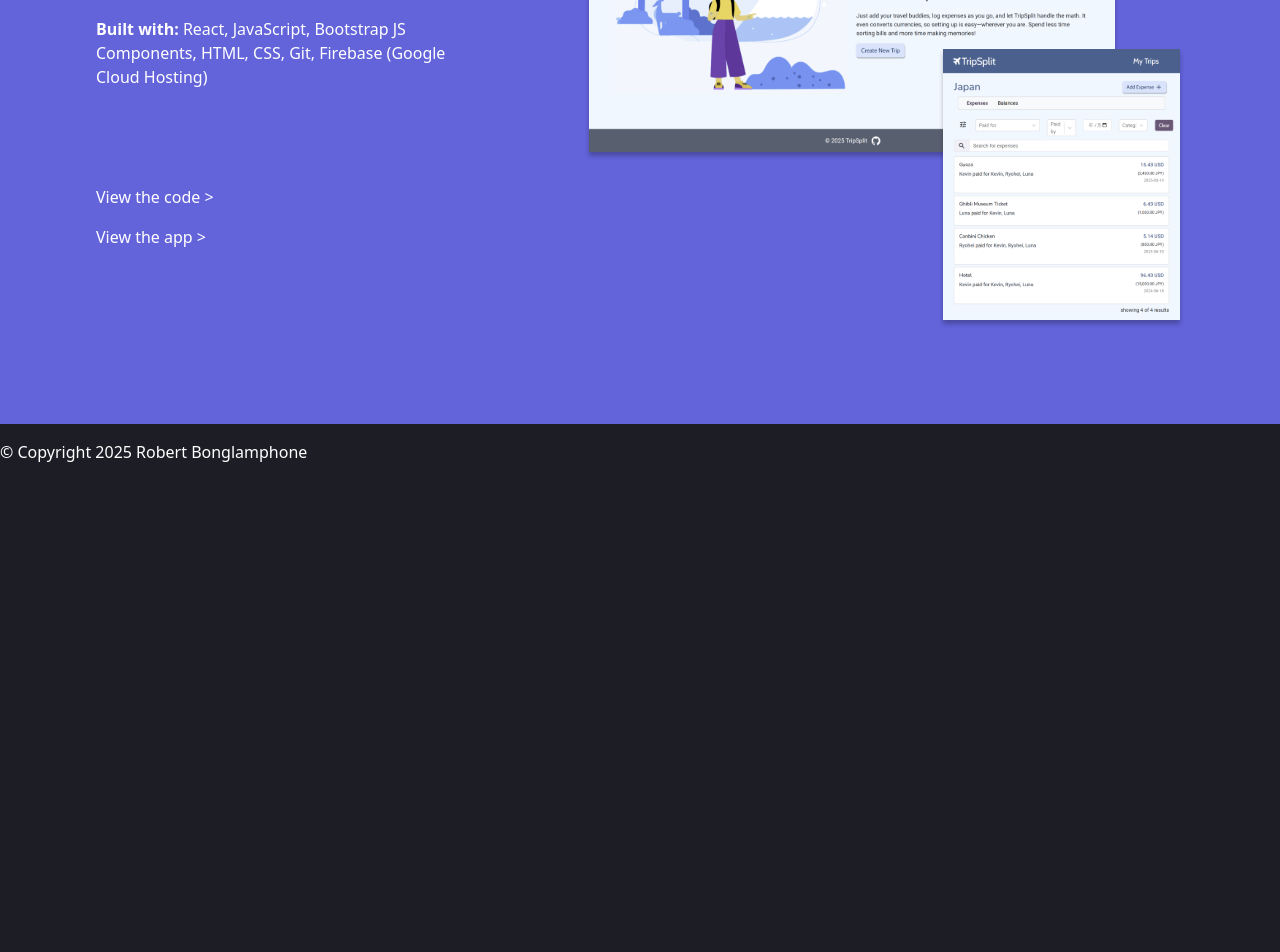
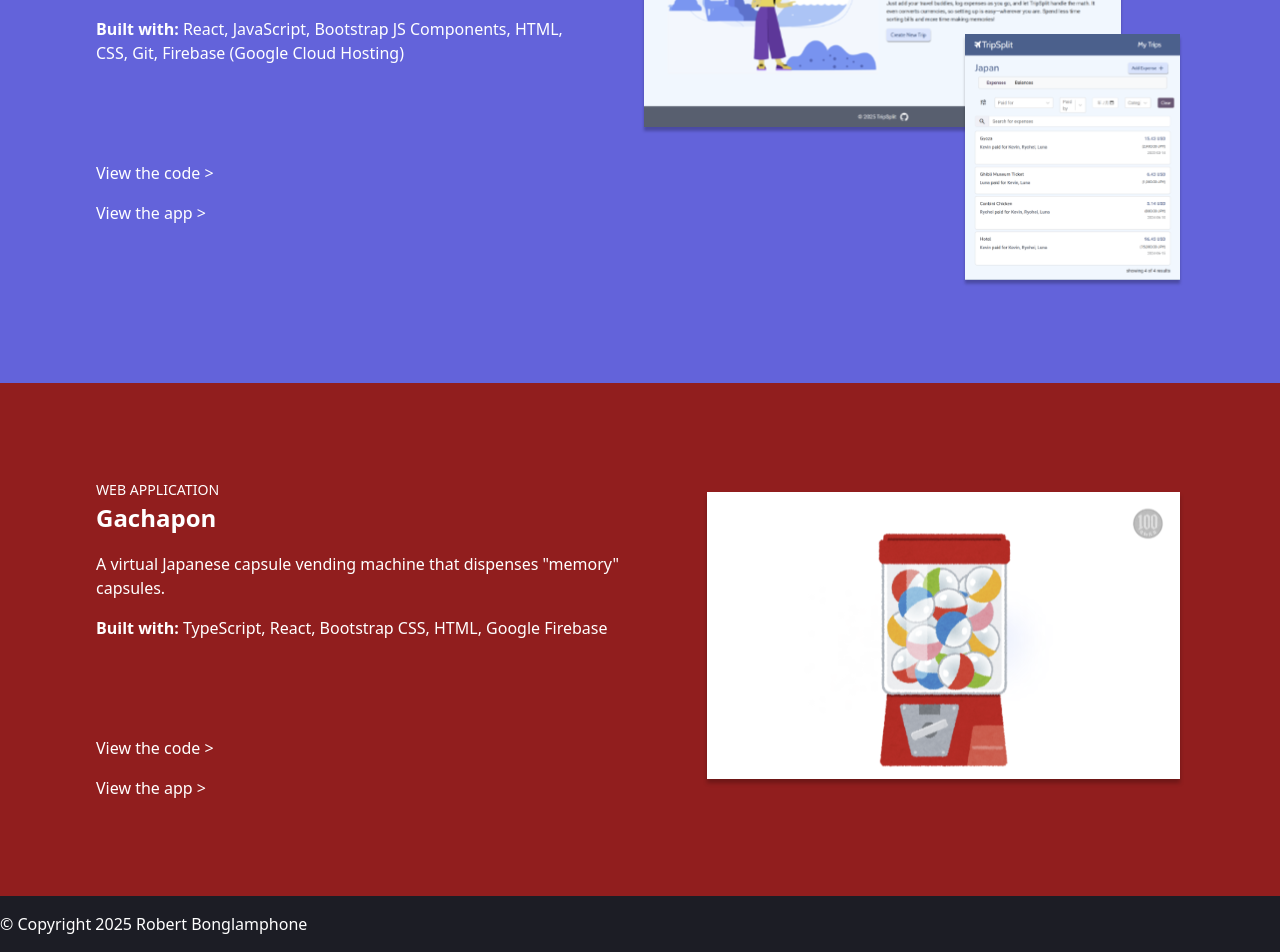
Before and after one commit to bonglrob/portfolio, a React (Vite) app: page / in a window 1280 px wide. Shown: the part 480-1432 px from the top of the page. Before the commit the page ends 960 px from the top, so only its background shows below. Built offline with nearby package versions, Linux system fonts and the light colour scheme.

Commit message:
add gacha project section

```diff
--- a/src/App.css
+++ b/src/App.css
@@ -1,7 +1,17 @@
 .project-header {
     text-transform: uppercase;
     color: rgb(99, 99, 218);
-    font-size: 6rem;
-    margin: 0 0 -2.5rem -0.4rem;
+    font-size: 3.4rem;
+    margin-bottom: -1.4rem;
+    text-align: center;
     font-family: 'Roboto', sans-serif;
 }
+
+@media (min-width: 520px) {
+    .project-header {
+        font-size: 6rem;
+        margin-bottom: -2.5rem;
+        margin-left: -0.4rem;
+        text-align: left;
+    }
+}
--- a/src/App.tsx
+++ b/src/App.tsx
@@ -1,6 +1,7 @@
 import "./App.css";
 
 import ProjectTripSplit from "./components/projects/ProjectTripSplit";
+import ProjectGacha from "./components/projects/ProjectGacha";
 
 function App() {
 
@@ -24,6 +25,7 @@ function App() {
         <section id="projects">
           <h2 className="project-header">Projects</h2>
           <ProjectTripSplit />
+          <ProjectGacha />
         </section>
       </main>
       <footer>
--- /dev/null
+++ b/src/components/projects/ProjectGacha.tsx
@@ -0,0 +1,29 @@
+import { styles } from './project.styles';
+
+function ProjectGacha() {
+    return (
+        <>
+            <section style={styles.BackgroundAlt}>
+                <div style={styles.Container}>
+                    <div style={styles.TextContent}>
+                        <div style={styles.Content}>
+                            <p style={styles.Caption}>Web Application</p>
+                            <h2>Gachapon</h2>
+                            <p>A virtual Japanese capsule vending machine that dispenses "memory" capsules.</p>
+                            <p><strong>Built with: </strong>TypeScript, React, Bootstrap CSS, HTML, Google Firebase</p>
+                        </div>
+                        <div className="project-links">
+                            <ul style={styles.ProjectLinks}>
+                                <li><a href="https://github.com/bonglrob/gachapon" target="_blank">View the code &gt;</a></li>
+                                <li><a href="gachapon-prod.web.app/" target="_blank">View the app &gt;</a></li>
+                            </ul>
+                        </div>
+                    </div>
+                    <img src="/images/gachapon.svg" alt="landing page of a Japanese gachapon capsule vending machine" />
+                </div>
+            </section>
+        </>
+    )
+}
+
+export default ProjectGacha;
--- a/src/components/projects/ProjectTripSplit.tsx
+++ b/src/components/projects/ProjectTripSplit.tsx
@@ -5,7 +5,7 @@ function ProjectTripSplit() {
         <>
             <section style={styles.Background}>
                 <div style={styles.Container}>
-                    <div className="text-container">
+                    <div style={styles.TextContent}>
                         <div style={styles.Content}>
                             <p style={styles.Caption}>Web Application</p>
                             <h2>TripSplit</h2>
@@ -19,7 +19,7 @@ function ProjectTripSplit() {
                             </ul>
                         </div>
                     </div>
-                    <img src="/images/tripsplit.svg" alt="tripsplit's landing and expense page" />
+                    <img style={styles.Image} src="/images/tripsplit.svg" alt="tripsplit's landing and expense page" />
                 </div>
             </section>
         </>
--- a/src/components/projects/project.styles.ts
+++ b/src/components/projects/project.styles.ts
@@ -1,7 +1,8 @@
 const Container = {
     display: 'flex',
+    flexWrap: 'wrap',
     padding: '6rem',
-    gap: '6rem',
+    gap: '4rem',
 };
 
 const Background = {
@@ -9,10 +10,23 @@ const Background = {
     width: '100%',
 };
 
+const BackgroundAlt = {
+    backgroundColor: '#911E1E',
+}
+
 const Caption = {
     textTransform: 'uppercase',
     fontSize: '0.88rem',
     margin: 0,
+}
+
+const TextContent = {
+    flex: 1,
+}
+
+const Image = {
+    maxWidth: '50%',
+    flex: 2,
 }
 
 const ProjectLinks = {
@@ -28,7 +42,10 @@ const Content = {
 export const styles = {
     Container: Container,
     Background: Background,
+    BackgroundAlt: BackgroundAlt,
     Caption: Caption,
+    Image: Image,
     ProjectLinks: ProjectLinks,
     Content: Content,
+    TextContent: TextContent,
 };
--- a/src/index.css
+++ b/src/index.css
@@ -29,3 +29,7 @@ a {
     color: inherit;
     text-decoration: none;
 }
+
+img {
+    overflow: hidden;
+}
```
Also changed, not shown: public/images/gachapon.svg (added).
